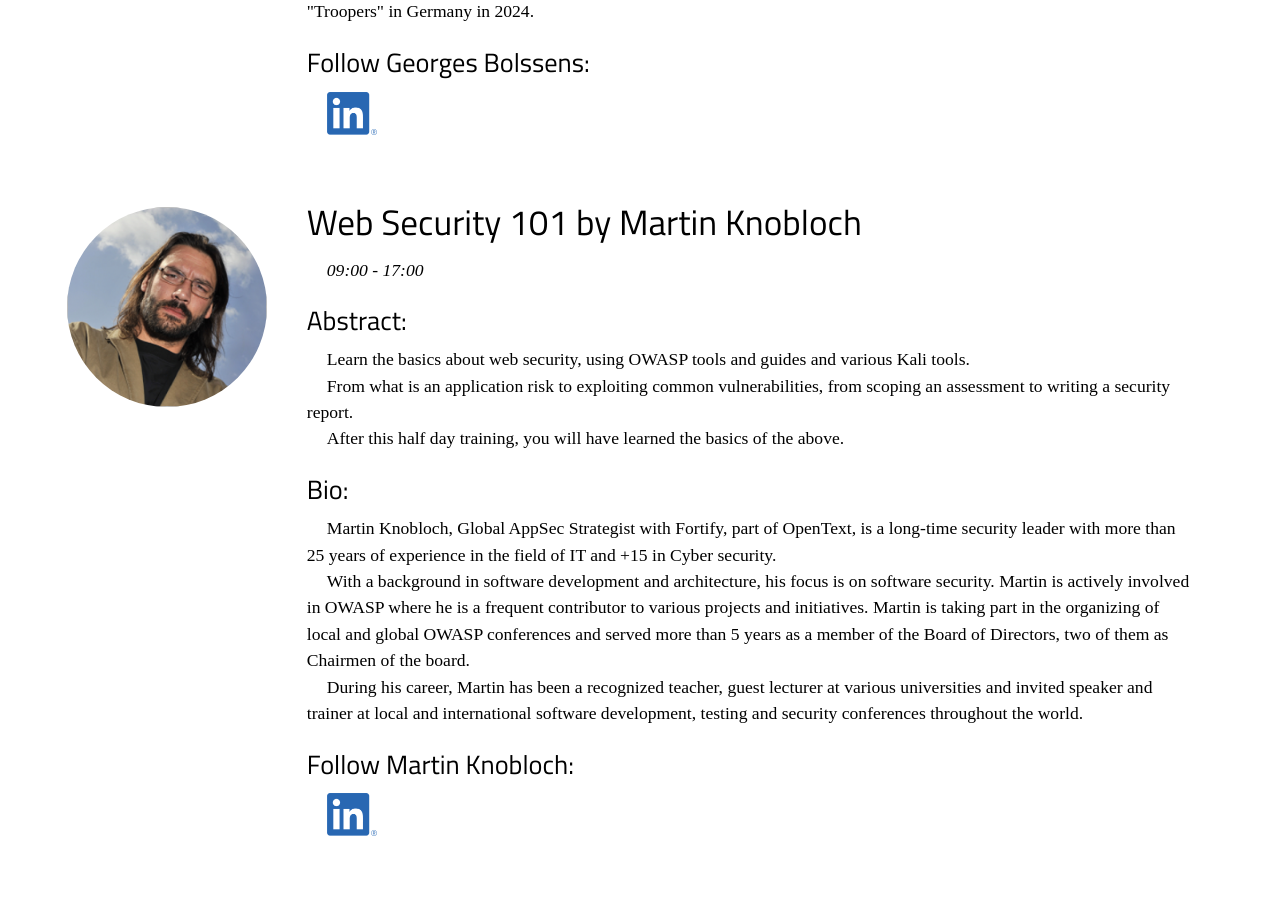
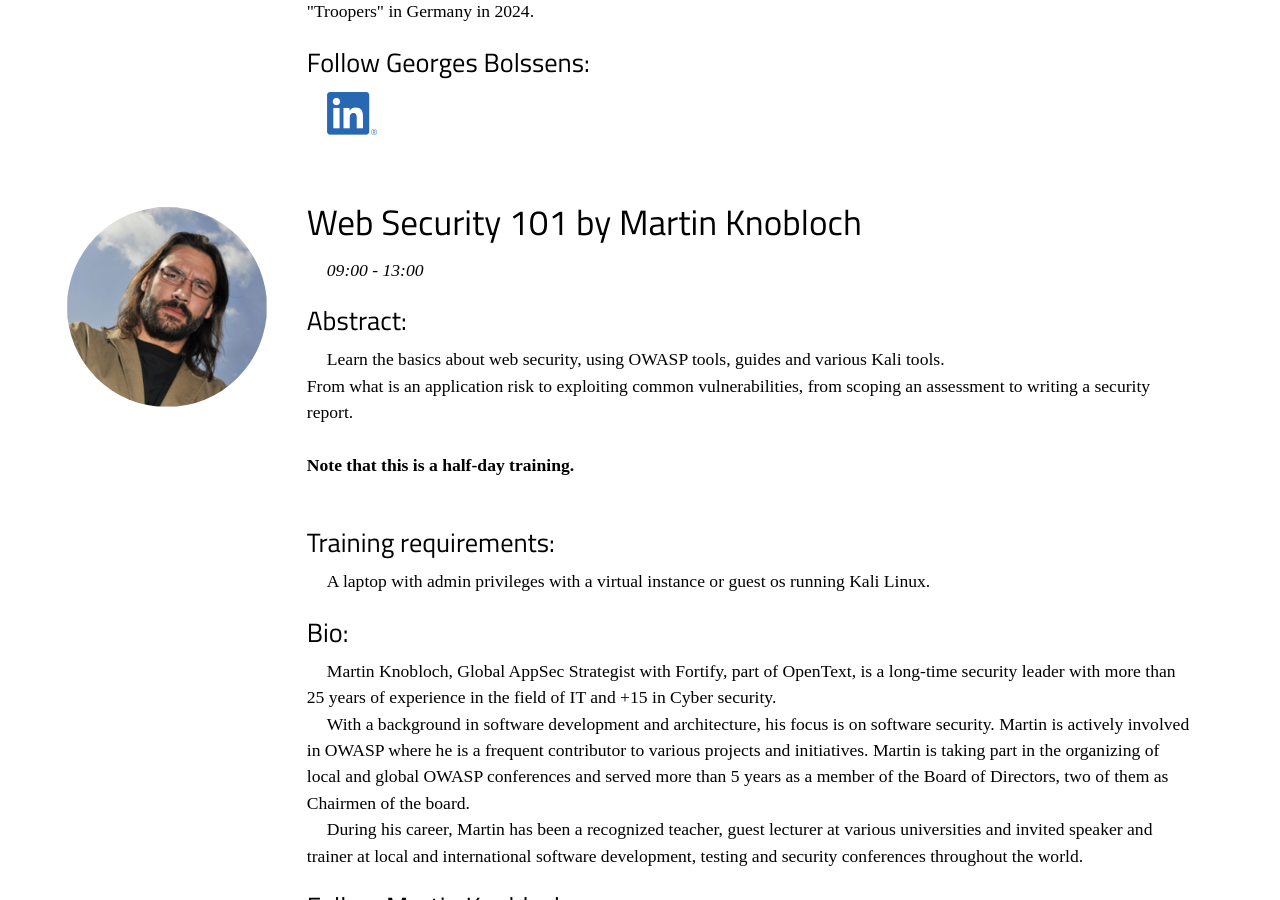
Before and after one commit to dm-17/Owasp-BeNeLux-Days-2024, a Jekyll site: the page built from program/training.md, in a window 1280 px wide and 900 px high, scrolled down 2020 px. Built offline with Jekyll 4.4.1, drawn with Linux system fonts in a browser that asks for light colours; some web fonts are replaced; our own code applies the rules of GitHub Pages for plain Markdown files; some of the changed text lies outside the part shown.

Commit message:
Updated Martin's training details.

```diff
--- a/_data/training.yml
+++ b/_data/training.yml
@@ -163,7 +163,7 @@
 
 - image   : martin_knobloch.png
   day     : 29/11/2024
-  time    : 09:00 - 17:00
+  time    : 09:00 - 13:00
   name    : Martin Knobloch
   bio     : >-
             Martin Knobloch, Global AppSec Strategist with Fortify, part of OpenText,
@@ -180,15 +180,15 @@
             software development, testing and security conferences throughout the world.
   title   : Web Security 101
   abstract: >-
-            Learn the basics about web security, using OWASP tools and guides and
-            various Kali tools.</p>
-            <p>From what is an application risk to exploiting common vulnerabilities,
-            from scoping an assessment to writing a security report.</p>
-            <p>After this half day training, you will have learned the basics of the above.
+            Learn the basics about web security, using OWASP tools, guides and
+            various Kali tools.<br />
+            From what is an application risk to exploiting common vulnerabilities,
+            from scoping an assessment to writing a security report.<br /><br />
+            <div style="font-weight: bold;">Note that this is a half-day training.</div><br />
   feed    :
   url     :
   linkedin: https://www.linkedin.com/in/martin-knobloch
   x_handle:
-  reqs    :
+  reqs    : A laptop with admin privileges with a virtual instance or guest os running Kali Linux.
   urltag  :
   display : yes
```
